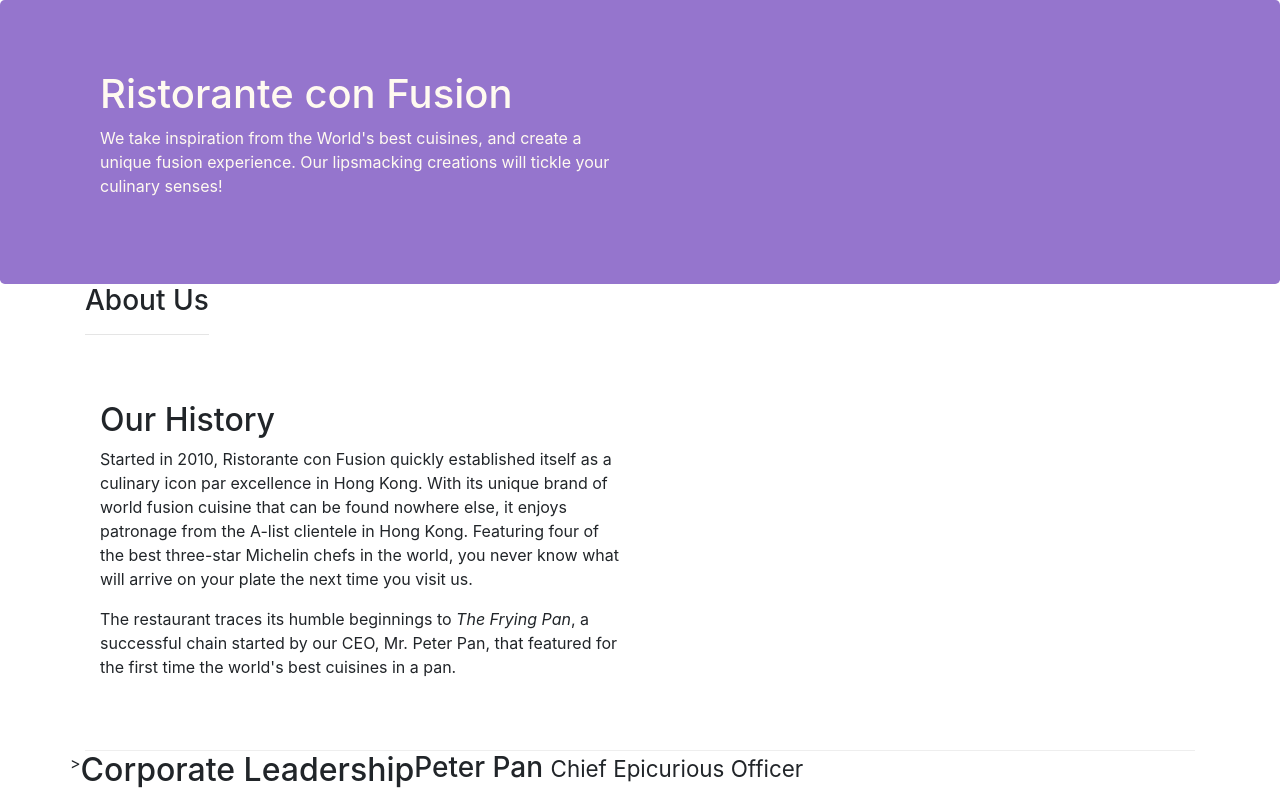
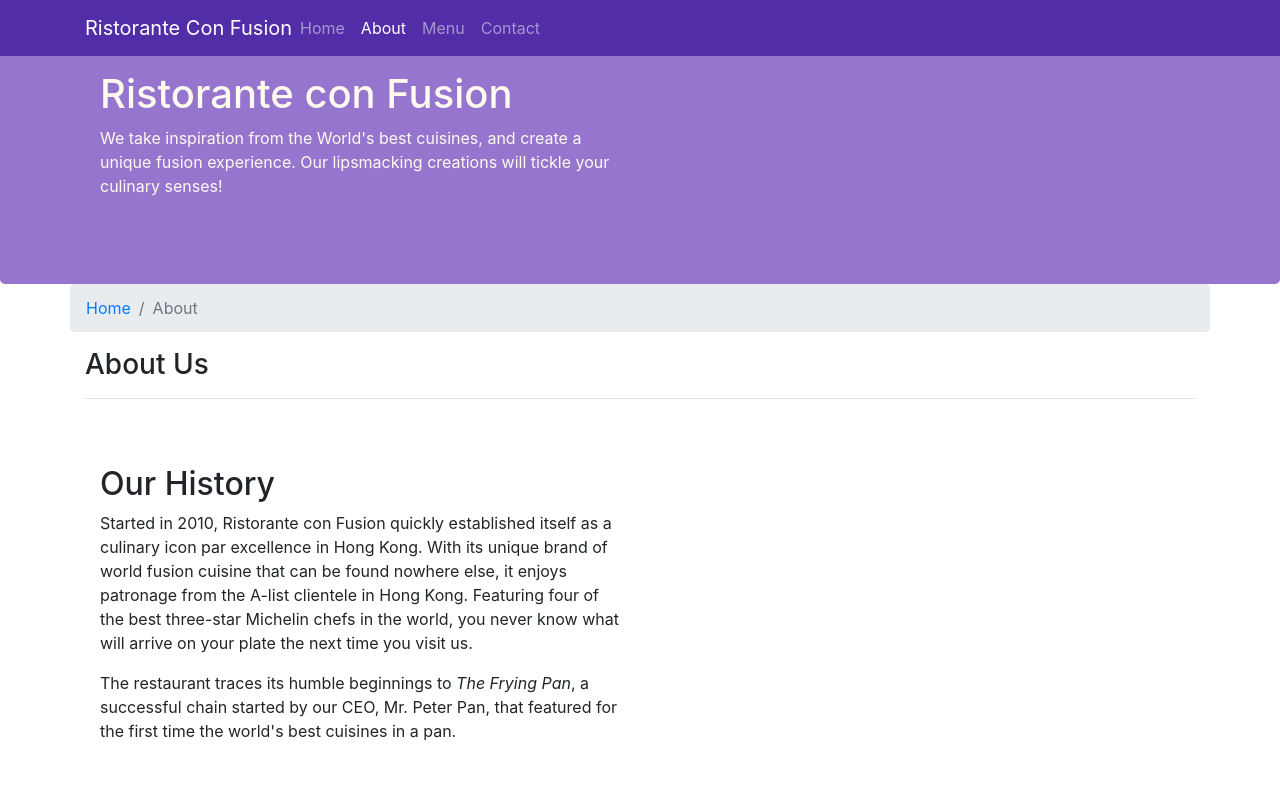
Before and after one commit to Sooraj-s-98/boot4, a website: page aboutus.html in a window 1280 px wide. Shown: the top 794 px of the page. Drawn offline with nearby package versions, Linux system fonts and the light colour scheme.

Commit message:
navbar and breadcrumbs

```diff
--- a/aboutus.html
+++ b/aboutus.html
@@ -15,7 +15,22 @@
 </head>
 
 <body>
-
+    <nav class="navbar navbar-dark navbar-expand-sm fixed-top">
+        <div class="container">
+            <button class="navbar-toggler" type="button" data-toggle="collapse" data-target="#Navbar">
+              <span class="navbar-toggler-icon"> </span>
+            </button>
+            <a class="navbar-brand mr-auto" href="index.html">Ristorante Con Fusion </a>
+            <div class="collapse navbar-collapse" id="Navbar">
+              <ul class="navbar-nav mr-auto">
+                  <li class="nav-item "> <a class="nav-link" href="index.html">Home</a></li>
+                  <li class="nav-item active"> <a class="nav-link" href="#">About</a></li>
+                  <li class="nav-item"> <a class="nav-link" href="#">Menu</a></li>
+                  <li class="nav-item"> <a class="nav-link" href="#">Contact</a></li>
+              </ul>
+           </div>
+        </div>
+    </nav>
     <header class="jumbotron">
         <div class="container">
             <div class="row row-header">
@@ -30,8 +45,14 @@
     </header>
 
     <div class="container">
-        <div  class="row row-header">
-            <div>
+        <div  class="row">
+            <ol class="col-12 breadcrumb">
+                <li class=" breadcrumb-item"><a href="./index.html">Home</a></li>
+                <li class=" breadcrumb-item active">About</li>
+
+
+            </ol>
+            <div class="col-12">
                <h3>About Us</h3>
                <hr>
             </div>
@@ -69,7 +90,7 @@
                 <div class="col-4 offset-1 col-sm-2">
                     <h5>Links</h5>
                     <ul class="list-unstyled">
-                        <li><a href="#">Home</a></li>
+                        <li><a href="./index.html">Home</a></li>
                         <li><a href="#">About</a></li>
                         <li><a href="#">Menu</a></li>
                         <li><a href="#">Contact</a></li>
--- a/css/styles.css
+++ b/css/styles.css
@@ -27,8 +27,10 @@
     margin:0px;
     color:#0f0f0f;
 }
-.widgets {
-    display: flex;
-    justify-content: space-around;
+.body {
+ padding: 50px  0px 0px 0px;
+ z-index: 0;
 }
-.d-{breakpoint}-{sm}
+.navbar-dark {
+    background-color: #512DA8;
+}
```
Also changed, not shown: index.html (+17 -2 lines).
